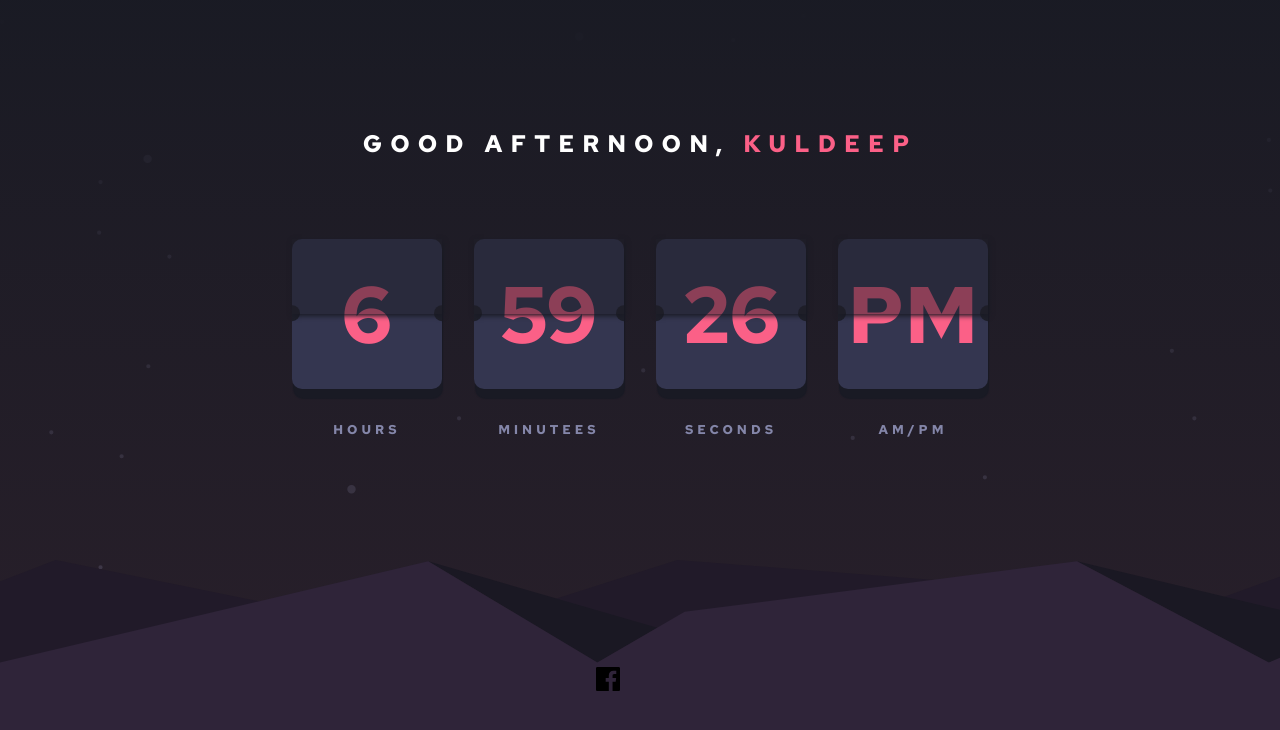
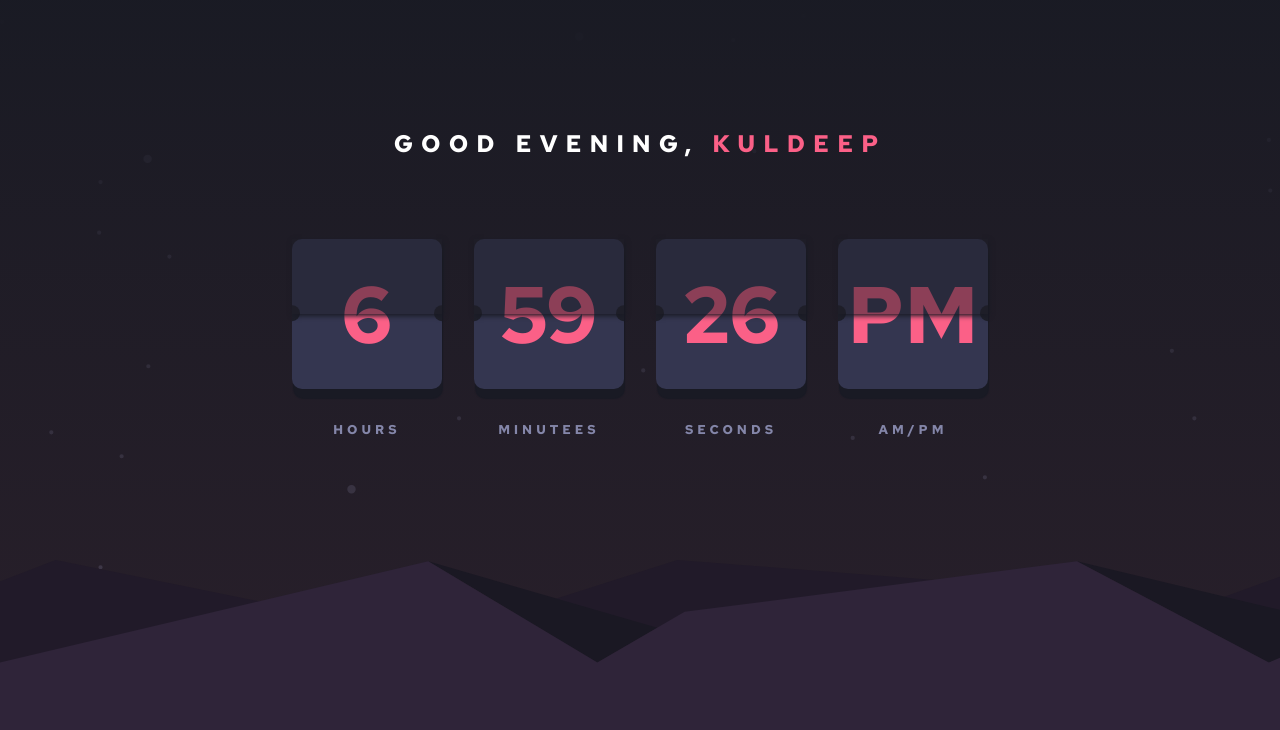
Before and after one commit to c0dysharma/launch-countdown-timer-main, a plain HTML site: page index.html in a window 1280 px wide. Drawn offline with Linux system fonts and the light colour scheme.

Commit message:
added time period changes

```diff
--- a/app.js
+++ b/app.js
@@ -2,6 +2,7 @@ const hoursEl = document.getElementById("time-box-hours");
 const minuteesEl = document.getElementById("time-box-minutees");
 const secondsEl = document.getElementById("time-box-seconds");
 const ampmEl = document.getElementById("time-box-am-pm");
+const timePeriod = document.getElementById("time-period");
 
 const updateTime = () => {
   let time = new Date().toLocaleTimeString("en-US", {
@@ -16,6 +17,22 @@ const updateTime = () => {
   minuteesEl.innerText = time[1];
   secondsEl.innerText = time[2].split(" ")[0];
   ampmEl.innerText = time[2].split(" ")[1];
+
+  if (ampmEl.innerText.toLowerCase() === "pm") {
+    if (hoursEl.innerText === "12") timePeriod.innerText = "Noon";
+    else if (
+      parseInt(hoursEl.innerText) >= 1 &&
+      parseInt(hoursEl.innerText) < 4
+    )
+      timePeriod.innerText = "Afternoon";
+    else if (
+      parseInt(hoursEl.innerText) >= 4 &&
+      parseInt(hoursEl.innerText) < 8
+    )
+      timePeriod.innerText = "Evening";
+    else timePeriod.innerText = "Night";
+    return;
+  } else timePeriod.innerText = "Morning";
 };
 
 window.setInterval(() => updateTime(), 1000);
--- a/index.html
+++ b/index.html
@@ -15,7 +15,7 @@
 
 <body>
   <main class="main-section">
-    <h1>Good Afternoon, <span class='name'>Kuldeep</span></h1>
+    <h1>Good <span id="time-period">Afternoon</span>, <span class='name'>Kuldeep</span></h1>
     <div class="time-boxes">
       <div class="time-container">
         <div class="top-shade"></div>
@@ -47,7 +47,7 @@
     </div>
     <div class="footer">
       <div class="bookmarks">
-        <a href="#"><img src="images/icon-facebook.svg" alt="" class="bookmark"></a>
+        <!-- <a href="#"><img src="images/icon-facebook.svg" alt="" class="bookmark"></a> -->
         <a href="#"><img src="" alt="" class="bookmark"></a>
         <a href="#"><img src="" alt="" class="bookmark"></a>
       </div>
```
